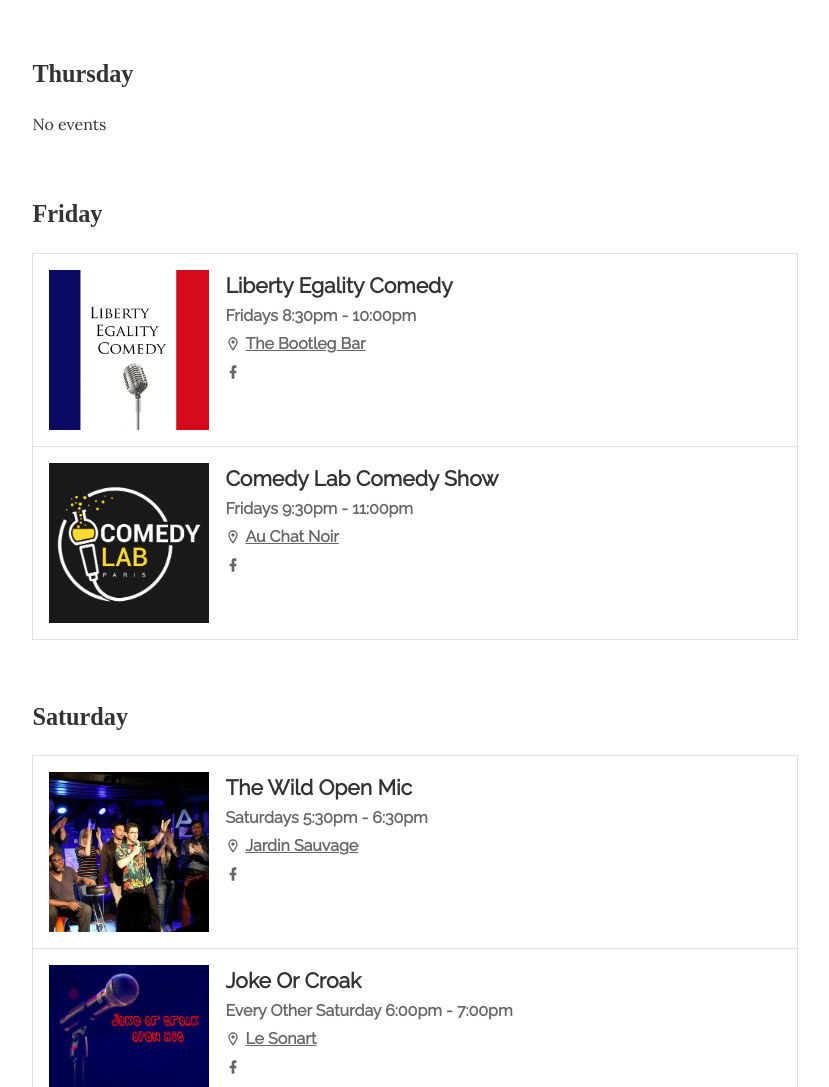
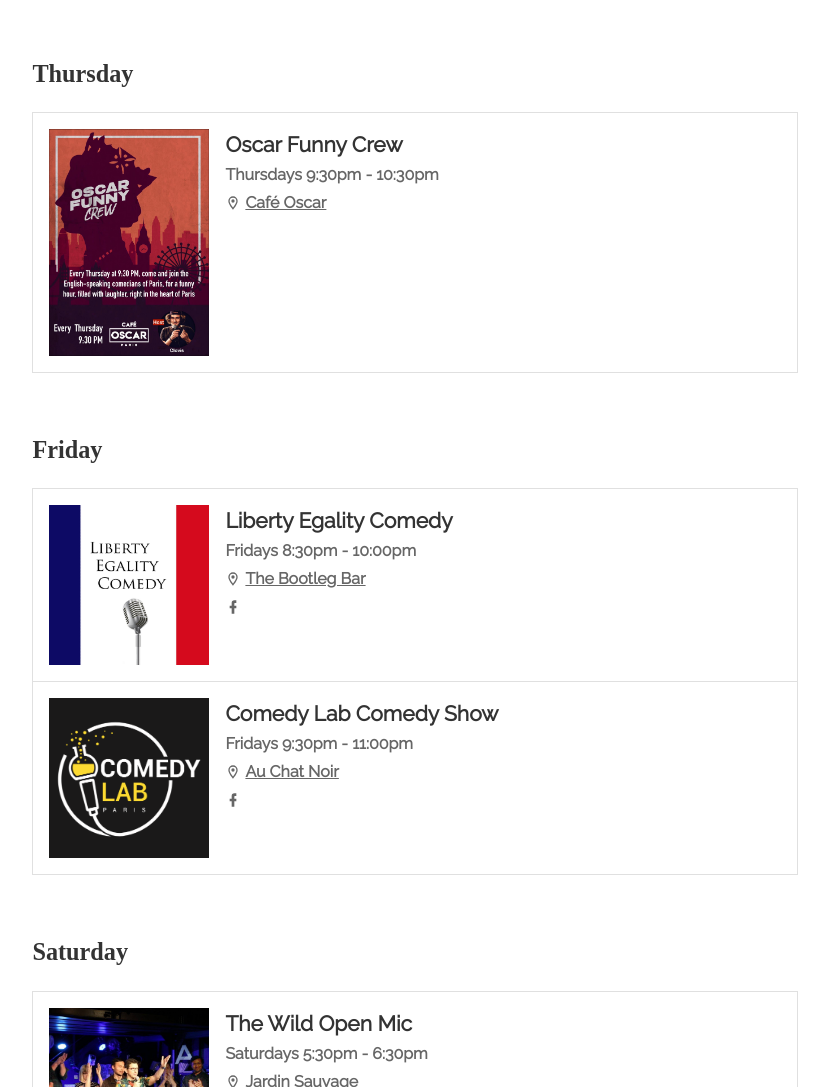
Before and after one commit to terrencewwong/englishcomedyinparis, a Gatsby site: page / in a window 1280 px wide. Shown: the part 1190-2277 px from the top of the page, without its empty margins (225-1054 px from the left). Built offline with nearby package versions, Linux system fonts and the light colour scheme; Gatsby itself is replaced by a stand-in of ours; a web font is replaced by a local one.

Commit message:
add oscar funny crew event

```diff
--- a/src/components/ComedyEvent.js
+++ b/src/components/ComedyEvent.js
@@ -32,11 +32,13 @@ export default function ComedyEvent({
           </a>
         </h4>
         <div className="ComedyEvent__Social">
-          <h4>
-            <a href={facebook} rel="noopener noreferrer" target="_blank">
-              <Facebook />
-            </a>
-          </h4>
+          {facebook && (
+            <h4>
+              <a href={facebook} rel="noopener noreferrer" target="_blank">
+                <Facebook />
+              </a>
+            </h4>
+          )}
           {instagram && (
             <h4>
               <a href={instagram} rel="noopener noreferrer" target="_blank">
--- a/src/pages/index.js
+++ b/src/pages/index.js
@@ -50,7 +50,15 @@ export default function IndexPage() {
           whereHref="https://goo.gl/maps/87zK9ChdPyDr79gKA"
         />
       </Day>
-      <Day name="Thursday" />
+      <Day name="Thursday">
+        <ComedyEvent
+          image={images.oscarFunnyCrew}
+          name="Oscar Funny Crew"
+          when="Thursdays 9:30pm - 10:30pm"
+          where="Café Oscar"
+          whereHref="https://goo.gl/maps/cem3JcWbsjWxTnQN9"
+        />
+      </Day>
       <Day name="Friday">
         <ComedyEvent
           facebook="https://www.facebook.com/libertyegalitycomedy/"
@@ -155,6 +163,10 @@ function useImages() {
       ) {
         ...imageFragment
       }
+
+      oscarFunnyCrew: file(relativePath: { eq: "oscar-funny-crew.jpg" }) {
+        ...imageFragment
+      }
     }
 
     fragment imageFragment on File {
```
Also changed, not shown: src/images/oscar-funny-crew.jpg (added).
